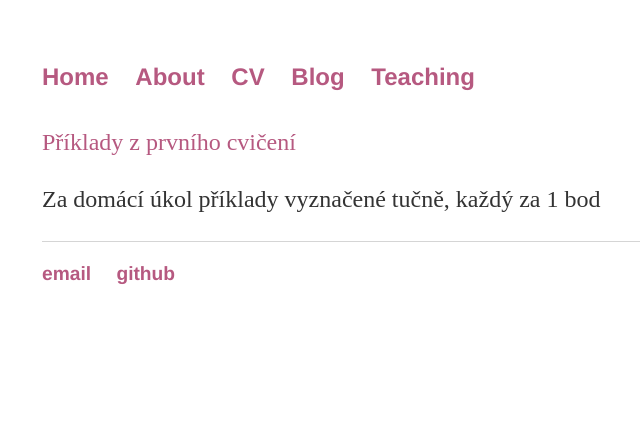
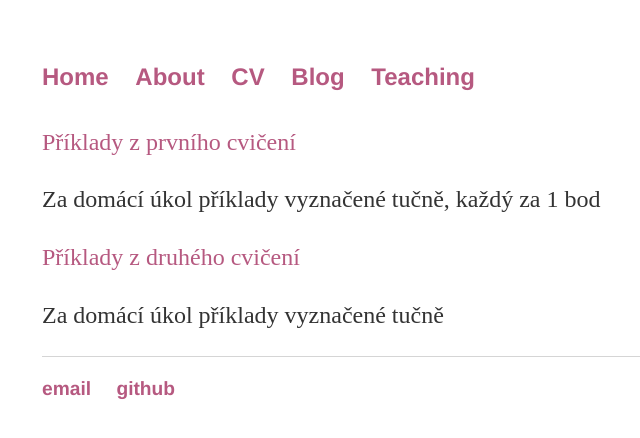
Before and after one commit to lavakin/lavakin.github.io, a Jekyll site: the page built from diskretka/index.html, in a window 1280 px wide. Shown: the top 438 px of the page, without its empty margins (150-790 px from the left). Built offline with Jekyll 4.4.1, drawn with Linux system fonts in a browser that asks for light colours.

Commit message:
Update index.html

```diff
--- a/diskretka/index.html
+++ b/diskretka/index.html
@@ -6,4 +6,6 @@ title: Nikola Kalábová, Personal Webpage
 	<h1></h1>
 	<p><a href="https://lavakin.github.io/diskretka/zadani/cviceni1.pdf">Příklady z prvního cvičení</a></p>
 	<p> Za domácí úkol příklady vyznačené tučně, každý za 1 bod</p>
+	<p><a href="https://lavakin.github.io/diskretka/zadani/cviceni2.pdf">Příklady z druhého cvičení</a></p>
+	<p> Za domácí úkol příklady vyznačené tučně</p>
 </div><!-- /.blurb -->
```
